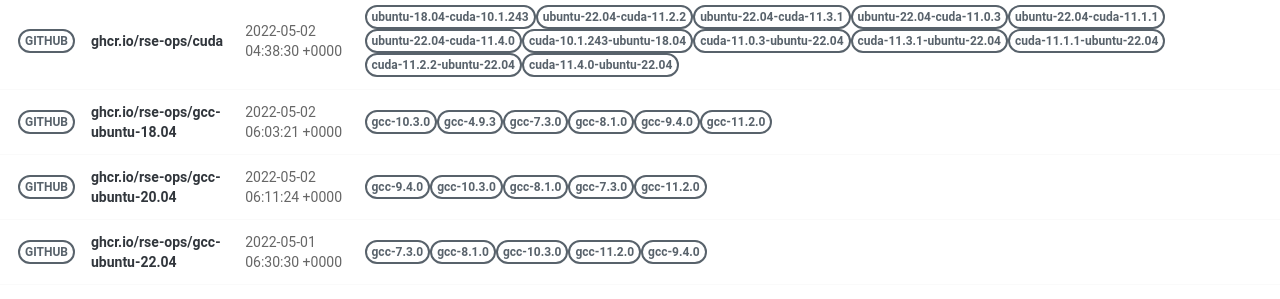
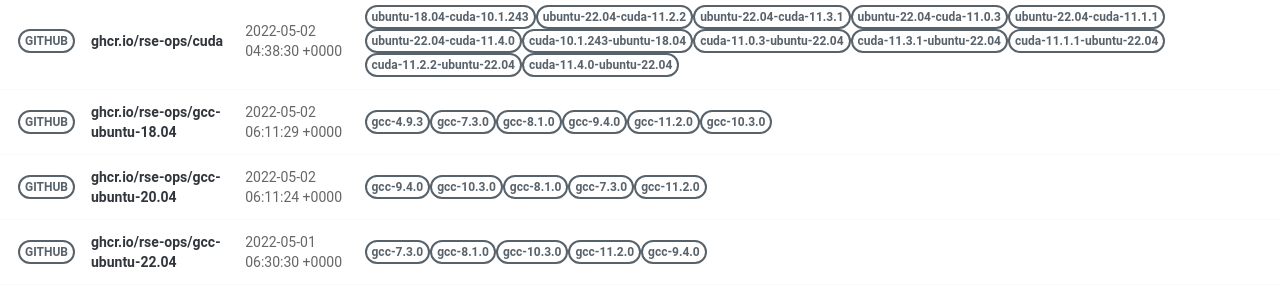
Before and after one commit to rse-ops/docker-images, a Jekyll site: the page built from pages/index.md, in a window 1280 px wide. Shown: the part 502-801 px from the top of the page. Built offline with Jekyll 4.4.1, drawn with Linux system fonts in a browser that asks for light colours; nearby versions of some CDN libraries.

Commit message:
Automated push to update library 2022-05-02

```diff
--- a/_library/ghcr.io-rse-ops-gcc-ubuntu-18.04.md
+++ b/_library/ghcr.io-rse-ops-gcc-ubuntu-18.04.md
@@ -1,14 +1,11 @@
 ---
 layout: container
 name: ghcr.io/rse-ops/gcc-ubuntu-18.04
-updated_at: 2022-05-02 06:03:21.252363
+updated_at: 2022-05-02 06:11:29.003181
 
 
 container_url: https://github.com/orgs/rse-ops/packages/container/package/gcc-ubuntu-18.04
 versions:
- - tag: gcc-10.3.0
-   dockerfile: https://github.com/rse-ops/docker-images/blob/main/ubuntu/gcc/Dockerfile
-   manifest: https://crane.ggcr.dev/manifest/ghcr.io/rse-ops/gcc-ubuntu-18.04:gcc-10.3.0
  - tag: gcc-4.9.3
    dockerfile: https://github.com/rse-ops/docker-images/blob/main/ubuntu/gcc/Dockerfile
    manifest: https://crane.ggcr.dev/manifest/ghcr.io/rse-ops/gcc-ubuntu-18.04:gcc-4.9.3
```
Also changed, not shown: other parts of _library/ghcr.io-rse-ops-gcc-ubuntu-18.04.md (+3 -0 lines).
